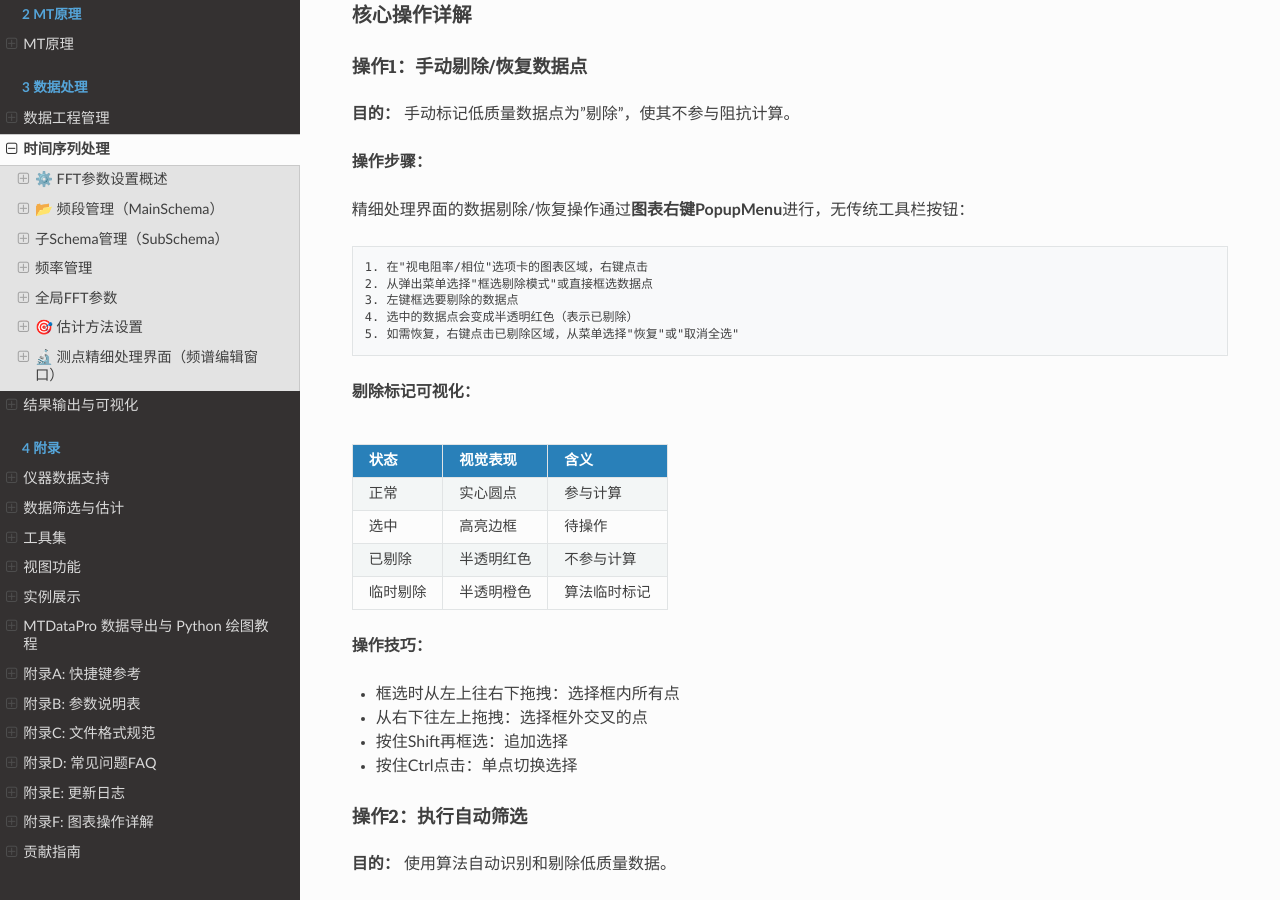
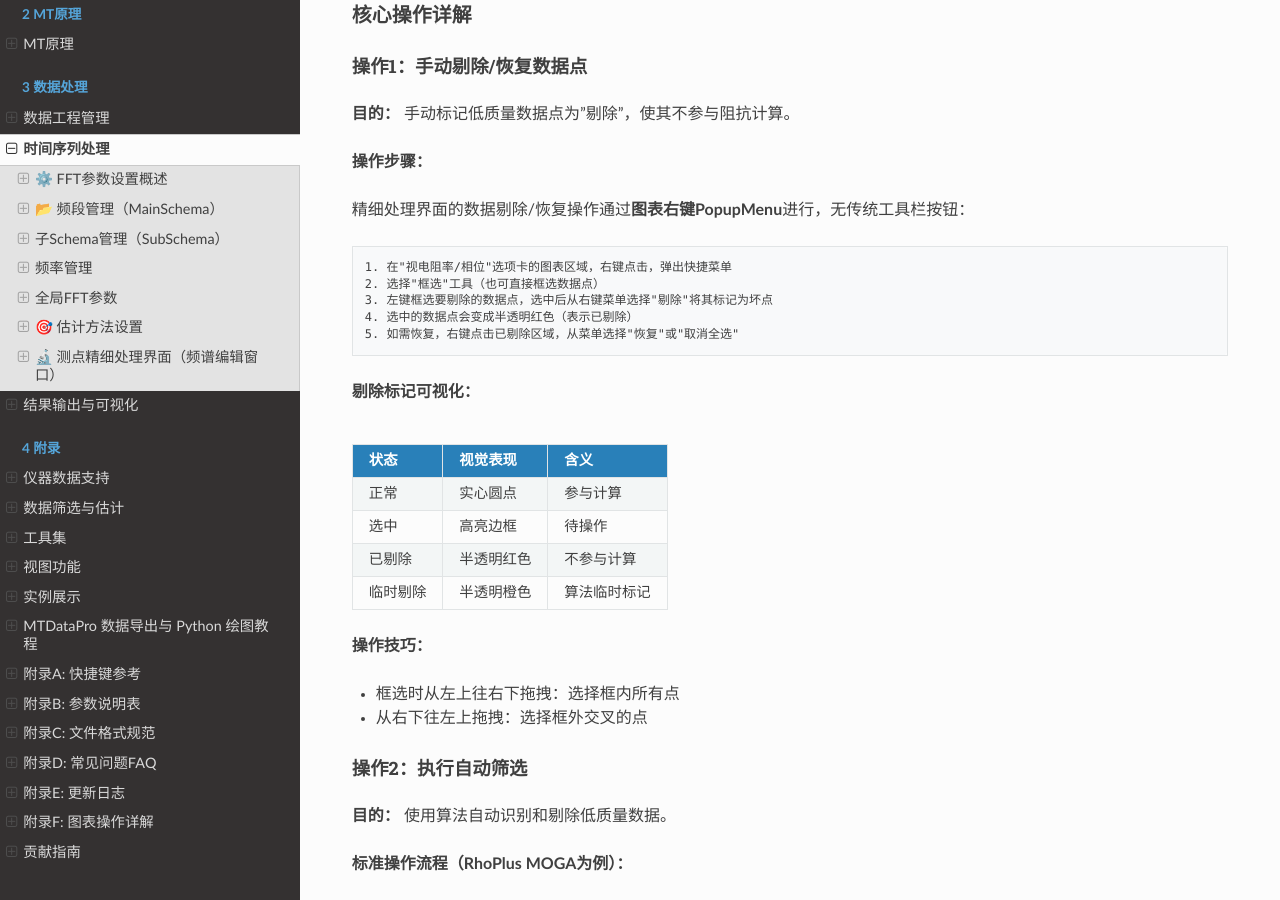
Before and after one commit to EMWPJ/MTDataPro-docs, a Sphinx documentation site: the page built from source/chapters/chapter5.md, in a window 1280 px wide and 900 px high, scrolled down 21719 px. Built offline with Sphinx 7.4.7 and the Read the Docs theme 3.1.0, drawn with Linux system fonts in a browser that asks for light colours; some of the changed text lies outside the part shown.

Commit message:
fix(chapter5): remove 13 non-existent shortcuts, fix 框选剔除模式 description, remove Shift/Ctrl modifier claims
- Shortcut table: keep only 4 verified shortcuts (←, →, Ctrl+Z, Ctrl+Y), remove 13 non-existent ones
- 操作1: Fix misleading 框选剔除模式 description — clarify select + reject as two-step operation
- Remove Shift+drag/Ctrl+click operation claims not found in code

````diff
--- a/source/chapters/chapter5.md
+++ b/source/chapters/chapter5.md
@@ -1227,9 +1227,9 @@
 精细处理界面的数据剔除/恢复操作通过**图表右键PopupMenu**进行，无传统工具栏按钮：
 
 ```
-1. 在"视电阻率/相位"选项卡的图表区域，右键点击
-2. 从弹出菜单选择"框选剔除模式"或直接框选数据点
-3. 左键框选要剔除的数据点
+1. 在"视电阻率/相位"选项卡的图表区域，右键点击，弹出快捷菜单
+2. 选择"框选"工具（也可直接框选数据点）
+3. 左键框选要剔除的数据点，选中后从右键菜单选择"剔除"将其标记为坏点
 4. 选中的数据点会变成半透明红色（表示已剔除）
 5. 如需恢复，右键点击已剔除区域，从菜单选择"恢复"或"取消全选"
 ```
@@ -1246,8 +1246,6 @@
 **操作技巧：**
 - 框选时从左上往右下拖拽：选择框内所有点
 - 从右下往左上拖拽：选择框外交叉的点
-- 按住Shift再框选：追加选择
-- 按住Ctrl点击：单点切换选择
 
 #### 操作2：执行自动筛选
 
@@ -1563,21 +1561,8 @@
 |--------|------|------|
 | ← | 上一个频率 | 切换到相邻频率 |
 | → | 下一个频率 | 切换到相邻频率 |
-| ↑ | 上一行曲线 | 在曲线间跳转 |
-| ↓ | 下一行曲线 | 在曲线间跳转 |
-| Home | 第一个频率 | 跳到最低频 |
-| End | 最后一个频率 | 跳到最高频 |
-| Ctrl+S | 保存当前FC | 快速保存 |
-| Ctrl+Shift+S | 保存所有FC | 批量保存 |
-| Ctrl+A | 全选 | 选择所有数据点 |
-| Ctrl+D | 取消全选 | 清除选择 |
-| Delete | 剔除选中 | 标记为坏点 |
-| Insert | 恢复选中 | 取消坏点标记 |
 | Ctrl+Z | 撤销 | 撤销上一步操作 |
 | Ctrl+Y | 重做 | 恢复撤销 |
-| F5 | 刷新 | 重新加载数据 |
-| F11 | 全屏 | 切换全屏模式 |
-| Esc | 关闭对话框 | 关闭当前弹窗 |
 
 #### 高效操作技巧
 
````
